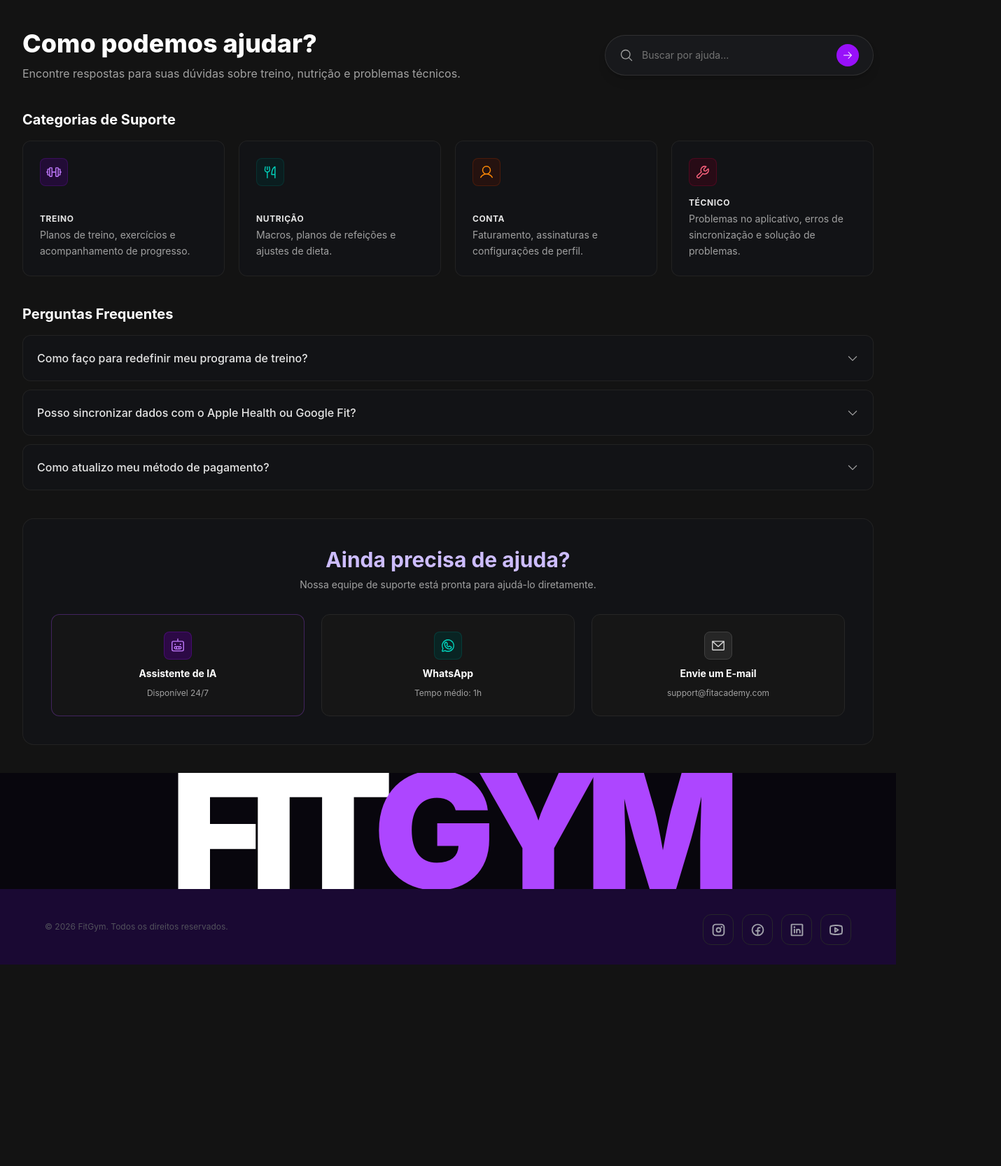
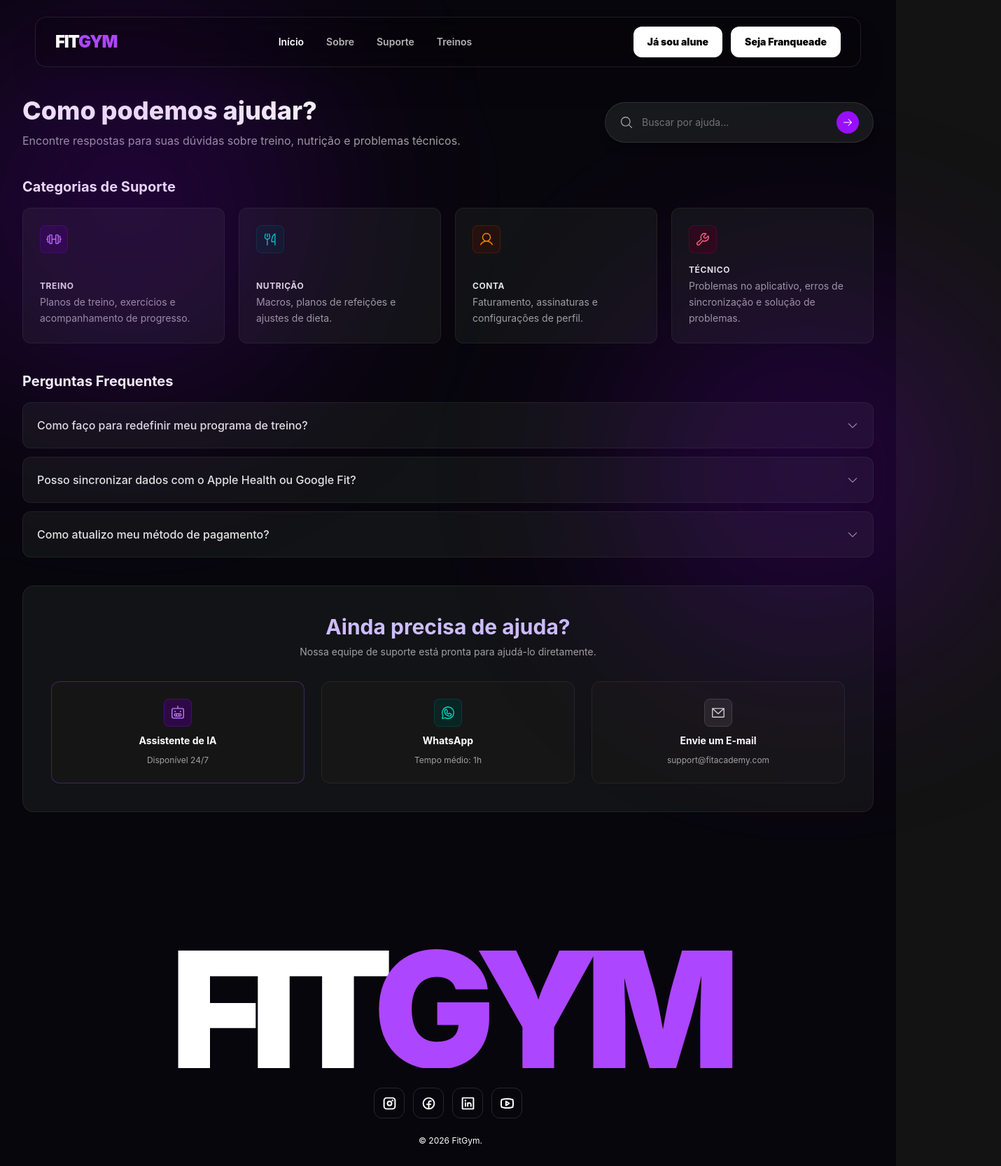
Before and after one commit to Grupo-05-Turma-Java-85/academia_fithub-frontend, a React (Vite) app: page /suporte in a window 1280 px wide. Shown: the whole page at 70% size, 1430 px wide, since content can reach past the window. Before the commit the page ends 1379 px from the top, so only its background shows below. Built offline with nearby package versions, Linux system fonts and the light colour scheme.

Commit message:
✨ New Feature:  Navbar, Footer Home

```diff
--- a/src/App.tsx
+++ b/src/App.tsx
@@ -4,12 +4,14 @@
 import Support from './pages/suport/Suport'
 import Home from './pages/home/Home'
 import Footer from './components/footer/Footer'
+import Navbar from './components/navbar/Navbar'
 
 function App() {
 
   return (
     <>
       <BrowserRouter>
+        <Navbar />
         <Routes>
           <Route
             path="/sobre"
@@ -24,7 +26,7 @@
             element={<Home />}
           />
         </Routes>
-        <Footer/>
+        <Footer />
       </BrowserRouter>
     </>
   )
--- a/src/components/footer/Footer.tsx
+++ b/src/components/footer/Footer.tsx
@@ -7,11 +7,26 @@
 
 function Footer() {
     return (
-        <footer className=" bg-[#1a0933] text-white">
+        <footer className="relative bg-[#08060D] text-white">
+
+            {/* ONDA DO TOPO */}
+            <div className="absolute -top-16 left-0 w-full overflow-hidden leading-none">
+                <svg
+                    className="relative block h-20 w-full"
+                    viewBox="0 0 1200 120"
+                    preserveAspectRatio="none"
+                >
+                    <path
+                        d="M0,60 C250,0 350,0 550,40 C750,80 900,90 1200,65 L1200,120 L0,120 Z"
+                        fill="#08060D"
+                    />
+                </svg>
+            </div>
+
             {/* FITGYM GIGANTE */}
             <div className="overflow-hidden bg-[#08060D]">
 
-                <div className="mx-auto max-w-[1800px] px-4 sm:px-8 lg:px-12">
+                <div className="mx-auto max-w-[1800px] px-4 pt-16 sm:px-8 lg:px-12">
 
                     <h2
                         className="
@@ -35,19 +50,18 @@
 
             </div>
 
-                <div className="mx-auto flex max-w-[1600px] flex-col gap-4 px-10 py-7 text-xs text-zinc-600 sm:flex-row sm:items-center sm:justify-between xl:px-16">
 
-                    <p>
-                        © {new Date().getFullYear()} FitGym. Todos os direitos reservados.
-                    </p>
+
+            <div className="mx-auto grid max-w-[1600px] flex-col gap-6 px-10 py-7 text-xs text-white sm:flex-row sm:items-center sm:justify-center xl:px-16">
+
 
                 {/* REDES SOCIAIS */}
-                    <div className="mt-2 flex gap-3">
+                <div className="flex gap-3">
 
                     <a
                         href="#"
                         aria-label="Instagram"
-                            className="flex h-11 w-11 items-center justify-center rounded-xl border border-zinc-800 text-zinc-400 transition duration-300 hover:-translate-y-1 hover:border-purple-500 hover:bg-purple-500/10 hover:text-purple-400"
+                        className="flex h-11 w-11 items-center justify-center rounded-xl border border-zinc-800 text-white transition duration-300 hover:-translate-y-1 hover:border-purple-500 hover:bg-purple-500/10 hover:text-purple-400"
                     >
                         <InstagramLogoIcon
                             size={21}
@@ -58,7 +72,7 @@
                     <a
                         href="#"
                         aria-label="Facebook"
-                            className="flex h-11 w-11 items-center justify-center rounded-xl border border-zinc-800 text-zinc-400 transition duration-300 hover:-translate-y-1 hover:border-purple-500 hover:bg-purple-500/10 hover:text-purple-400"
+                        className="flex h-11 w-11 items-center justify-center rounded-xl border border-zinc-800 text-white transition duration-300 hover:-translate-y-1 hover:border-purple-500 hover:bg-purple-500/10 hover:text-purple-400"
                     >
                         <FacebookLogoIcon
                             size={21}
@@ -69,7 +83,7 @@
                     <a
                         href="#"
                         aria-label="LinkedIn"
-                            className="flex h-11 w-11 items-center justify-center rounded-xl border border-zinc-800 text-zinc-400 transition duration-300 hover:-translate-y-1 hover:border-purple-500 hover:bg-purple-500/10 hover:text-purple-400"
+                        className="flex h-11 w-11 items-center justify-center rounded-xl border border-zinc-800 text-white transition duration-300 hover:-translate-y-1 hover:border-purple-500 hover:bg-purple-500/10 hover:text-purple-400"
                     >
                         <LinkedinLogoIcon
                             size={21}
@@ -80,7 +94,7 @@
                     <a
                         href="#"
                         aria-label="YouTube"
-                            className="flex h-11 w-11 items-center justify-center rounded-xl border border-zinc-800 text-zinc-400 transition duration-300 hover:-translate-y-1 hover:border-purple-500 hover:bg-purple-500/10 hover:text-purple-400"
+                        className="flex h-11 w-11 items-center justify-center rounded-xl border border-zinc-800 text-white transition duration-300 hover:-translate-y-1 hover:border-purple-500 hover:bg-purple-500/10 hover:text-purple-400"
                     >
                         <YoutubeLogoIcon
                             size={21}
@@ -89,12 +103,10 @@
                     </a>
 
                 </div>
-
+                <p className="pl-16">
+                    © {new Date().getFullYear()} FitGym.
+                </p>
             </div>
-                <div className="grid gap-14 lg:grid-cols-4">
-
-                </div>
-
 
 
 
--- /dev/null
+++ b/src/components/navbar/Navbar.tsx
@@ -0,0 +1,170 @@
+import {
+    ListIcon,
+    XIcon,
+} from "@phosphor-icons/react";
+
+import { Link } from "react-router-dom";
+import { useState } from "react";
+
+function Navbar() {
+    const [menuAberto, setMenuAberto] = useState(false);
+
+    const fecharMenu = () => {
+        setMenuAberto(false);
+    };
+
+
+    return (
+        <header className="absolute fixed left-1/2 top-6 z-50 w-[calc(100%-32px)] max-w-[1180px] -translate-x-1/2">
+
+            {/* NAVBAR */}
+            <div className="flex h-[72px] items-center justify-between rounded-2xl border border-white/10 bg-black/20 px-5 shadow-2xl shadow-black/20 backdrop-blur-xl lg:px-7">
+
+                {/* LOGO */}
+                <Link
+                    to="/"
+                    onClick={fecharMenu}
+                    className="shrink-0 text-2xl font-black tracking-[-0.05em] text-white"
+                >
+                    FIT
+                    <span className="text-purple-500">
+                        GYM
+                    </span>
+                </Link>
+
+                {/* LINKS DESKTOP */}
+                <nav className="hidden items-center gap-8 lg:flex">
+
+                    <Link
+                        to="/"
+                        className="text-sm font-semibold text-white transition duration-300 hover:text-purple-400"
+                    >
+                        Início
+                    </Link>
+
+                    <Link
+                        to="/sobre"
+                        className="text-sm font-semibold text-white/70 transition duration-300 hover:text-purple-400"
+                    >
+                        Sobre
+                    </Link>
+
+                    <Link
+                        to="/suporte"
+                        className="text-sm font-semibold text-white/70 transition duration-300 hover:text-purple-400"
+                    >
+                        Suporte
+                    </Link>
+
+                    <Link
+                        to="/treinos"
+                        className="text-sm font-semibold text-white/70 transition duration-300 hover:text-purple-400"
+                    >
+                        Treinos
+                    </Link>
+
+                </nav>
+
+                {/* DIREITA */}
+                <div className="flex items-center gap-3">
+
+                    {/* JÁ SOU ALUNO */}
+                    <Link
+                        to="/login"
+                        className="hidden rounded-xl bg-white px-5 py-3 text-sm font-black text-black transition duration-300 hover:bg-purple-500 hover:text-white sm:block"
+                    >
+                        Já sou alune
+                    </Link>
+                    <Link
+                        to="/login"
+                        className="hidden rounded-xl bg-white px-5 py-3 text-sm font-black text-black transition duration-300 hover:bg-purple-500 hover:text-white sm:block"
+                    >
+                        Seja Franqueade
+                    </Link>
+
+                    {/* HAMBÚRGUER */}
+                    <button
+                        type="button"
+                        onClick={() => setMenuAberto(!menuAberto)}
+                        className="flex h-11 w-11 items-center justify-center rounded-xl border border-white/10 bg-white/5 text-white transition duration-300 hover:border-purple-500/50 hover:bg-purple-500/10 hover:text-purple-400 lg:hidden"
+                        aria-label={
+                            menuAberto
+                                ? "Fechar menu"
+                                : "Abrir menu"
+                        }
+                        aria-expanded={menuAberto}
+                    >
+                        {menuAberto ? (
+                            <XIcon
+                                size={24}
+                                weight="bold"
+                            />
+                        ) : (
+                            <ListIcon
+                                size={24}
+                                weight="bold"
+                            />
+                        )}
+                    </button>
+
+                </div>
+
+            </div>
+
+            {/* MENU MOBILE */}
+            {menuAberto && (
+                <div className="mt-3 overflow-hidden rounded-2xl border border-white/10 bg-[#180D24]/95 p-3 shadow-2xl backdrop-blur-xl lg:hidden">
+
+                    <nav className="flex flex-col">
+
+                        <Link
+                            to="/"
+                            onClick={fecharMenu}
+                            className="rounded-xl px-4 py-3.5 text-sm font-semibold text-white transition hover:bg-white/5 hover:text-purple-400"
+                        >
+                            Início
+                        </Link>
+
+                        <a
+                            href="/#beneficios"
+                            onClick={fecharMenu}
+                            className="rounded-xl px-4 py-3.5 text-sm font-semibold text-white/70 transition hover:bg-white/5 hover:text-purple-400"
+                        >
+                            Benefícios
+                        </a>
+
+                        <a
+                            href="/#planos"
+                            onClick={fecharMenu}
+                            className="rounded-xl px-4 py-3.5 text-sm font-semibold text-white/70 transition hover:bg-white/5 hover:text-purple-400"
+                        >
+                            Planos
+                        </a>
+
+                        <Link
+                            to="/treinos"
+                            onClick={fecharMenu}
+                            className="rounded-xl px-4 py-3.5 text-sm font-semibold text-white/70 transition hover:bg-white/5 hover:text-purple-400"
+                        >
+                            Treinos
+                        </Link>
+
+                        {/* BOTÃO LOGIN MOBILE */}
+                        <Link
+                            to="/login"
+                            onClick={fecharMenu}
+                            className="mt-2 flex items-center justify-center rounded-xl bg-purple-600 px-4 py-3.5 text-sm font-black text-white transition duration-300 hover:bg-purple-500"
+                        >
+                            Já sou aluno
+                        </Link>
+
+                    </nav>
+
+                </div>
+            )}
+
+        </header>
+    );
+}
+
+export default Navbar;
--- a/src/pages/suport/Suport.tsx
+++ b/src/pages/suport/Suport.tsx
@@ -51,8 +51,11 @@
   ];
 
   return (
+    <div className='bg-[#08060D] py-24'>
       <div className="w-full max-w-7xl mx-auto px-4 sm:px-6 lg:px-8 py-6 sm:py-8 lg:py-10 flex flex-col gap-8 sm:gap-10 text-neutral-200">
 
+        <div className="pointer-events-none absolute bottom-[-150px] right-[-150px] h-[550px] w-[550px] rounded-full bg-purple-700/20 blur-[130px]" />
+        <div className="pointer-events-none mt-40 absolute left-1/14 top-1/18 h-[550px] w-[550px] -translate-x-1/3 -translate-y-1/3 rounded-full bg-purple-700/20 blur-[130px]" />
         {/* Cabeçalho com Busca */}
         <div className="flex flex-col lg:flex-row lg:items-center justify-between gap-6">
           <div className="text-center sm:text-left">
@@ -161,5 +164,6 @@
           </div>
         </div>
       </div>
+    </div>
   );
 }
```
Also changed, not shown: src/pages/about/About.tsx (+7 -3 lines), src/pages/home/Home.tsx (+12 -29 lines). Lines whose indentation alone changed are shown as unchanged.
